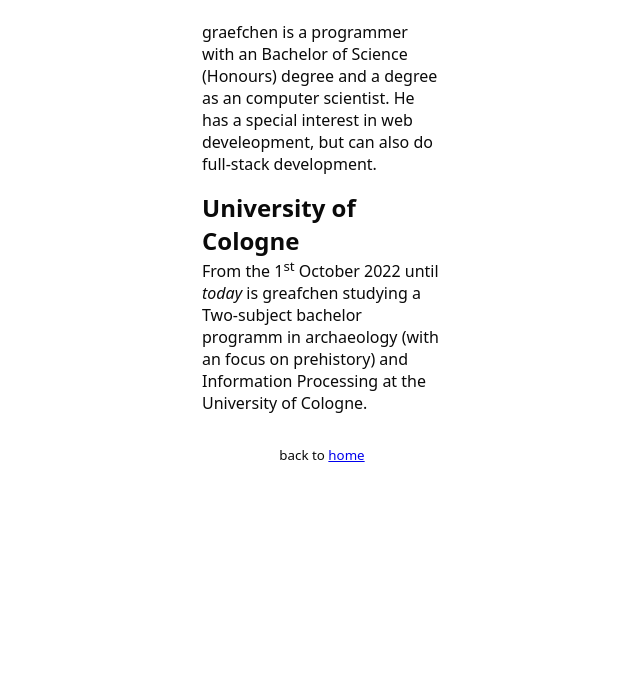
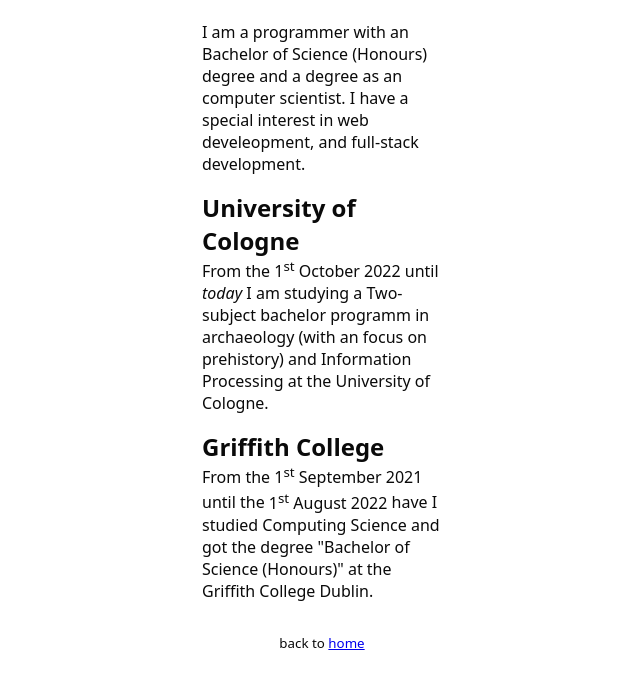
Before and after one commit to graefchen/graefchen.github.io, a plain HTML site: page cv/index.html in a window 1280 px wide. Shown: the part 52-738 px from the top of the page, without its empty margins (318-958 px from the left). Drawn offline with Linux system fonts and the light colour scheme.

Commit message:
Added more cv references

```diff
--- a/cv/index.html
+++ b/cv/index.html
@@ -6,7 +6,7 @@
     <title>graefchen.cv</title>
     <meta itemprop="dateCreated" content="2025-11-01" />
     <meta itemprop="dateModified" content="2025-11-01" />
-    <link rel="shortcut icon" href="favicon.svg" type="image/svg" />
+    <link rel="shortcut icon" href="../favicon.svg" type="image/svg" />
     <meta name="description" content="graef" />
     <link rel="stylesheet" href="../style.css" />
   </head>
@@ -21,13 +21,15 @@
     <main class="center">
       <section class="h-resume list">
         <h1 class="p-name">graefchen</h1>
+
         <p class="summary">
-          graefchen is a programmer with an
+          I am a programmer with an
           <span class="p-skill">Bachelor of Science (Honours)</span> degree and
-          a degree as an <span class="p-skill">computer scientist</span>. He has
+          a degree as an <span class="p-skill">computer scientist</span>. I have
           a special interest in <span class="p-skill">web develeopment</span>,
-          but can also do <span class="p-skill">full-stack development</span>.
+          and <span class="p-skill">full-stack development</span>.
         </p>
+
         <section class="p-education h-event">
           <h2 class="p-name">University of Cologne</h2>
           <p>
@@ -35,12 +37,32 @@
             <time class="dt-start" datetime="2022-10-01">
               1<sup>st</sup> October 2022
             </time>
-            until <i>today</i> is greafchen
+            until <i>today</i> I am
             <span class="p-summary">
               studying a Two-subject bachelor programm in archaeology (with an
               focus on prehistory) and Information Processing
             </span>
             at the <span class="p-location">University of Cologne</span>.
+          </p>
+        </section>
+
+        <section class="p-education h-event">
+          <h2 class="p-name">Griffith College</h2>
+          <p>
+            From the
+            <time class="dt-start" datetime="2021-09-01">
+              1<sup>st</sup> September 2021
+            </time>
+            until the
+            <time class="dt-end" datetime="2022-08-01">
+              1<sup>st</sup> August 2022
+            </time>
+            have I
+            <span class="p-summary">
+              studied Computing Science and got the degree "Bachelor of Science
+              (Honours)"
+            </span>
+            at the <span class="p-location">Griffith College Dublin</span>.
           </p>
         </section>
       </section>
```
